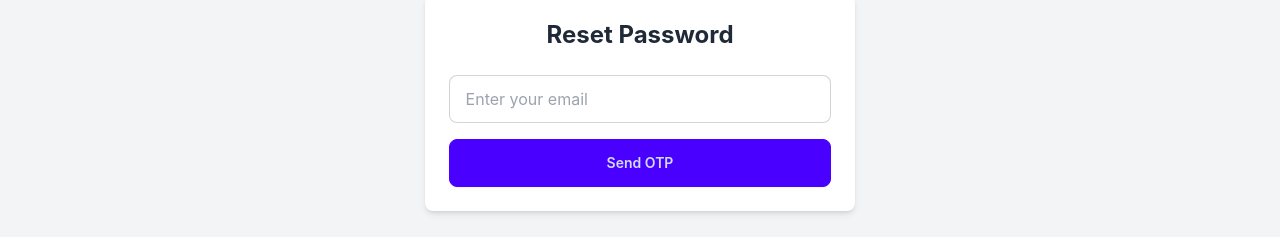
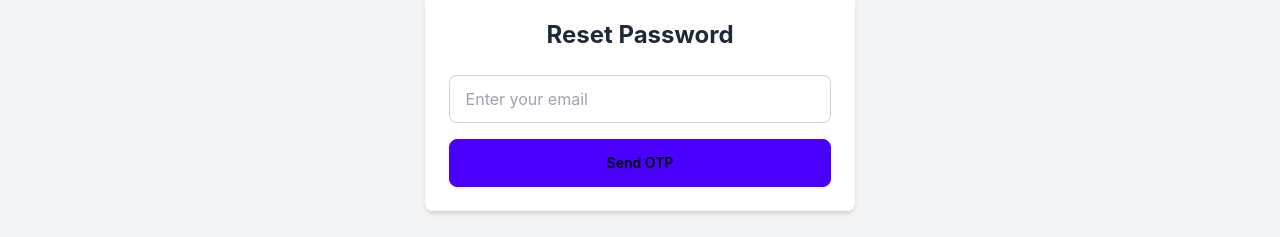
Before and after one commit to saketh010/CDC-Portal, a Next.js app: page /forgot-password in a window 1280 px wide. Shown: the part 261-498 px from the top of the page. Built offline with nearby package versions, Linux system fonts and the light colour scheme.

Commit message:
UI updated in forgotPassword Section
UI of the buttons has been changed

```diff
--- a/components/Auth/ForgotPassword.js
+++ b/components/Auth/ForgotPassword.js
@@ -144,8 +144,10 @@ export default function ForgotPassword() {
               className="input input-bordered w-full"
               required
             />
-            <button type="submit" className="btn btn-primary w-full" disabled={loading}>
-              {loading ? 'Sending...' : 'Send OTP'}
+            <button type="submit" className="btn btn-primary w-full font-semibold" disabled={loading}>
+              <span className="text-black">
+                {loading ? 'Sending...' : 'Send OTP'}
+              </span>
             </button>
           </form>
         )}
@@ -167,8 +169,10 @@ export default function ForgotPassword() {
               maxLength={6}
               required
             />
-            <button type="submit" className="btn btn-primary w-full" disabled={loading}>
-              {loading ? 'Verifying...' : 'Verify OTP'}
+            <button type="submit" className="btn btn-primary w-full font-semibold" disabled={loading}>
+              <span className="text-black">
+                {loading ? 'Verifying...' : 'Verify OTP'}
+              </span>
             </button>
           </form>
         )}
@@ -240,10 +244,12 @@ export default function ForgotPassword() {
             </div>
             <button
               type="submit"
-              className="btn btn-primary w-full"
+              className="btn btn-primary w-full font-semibold"
               disabled={loading || !Object.values(passwordChecks).every(Boolean)}
             >
-              {loading ? 'Resetting...' : 'Reset Password'}
+              <span className="text-black">
+                {loading ? 'Resetting...' : 'Reset Password'}
+              </span>
             </button>
           </form>
         )}
```
